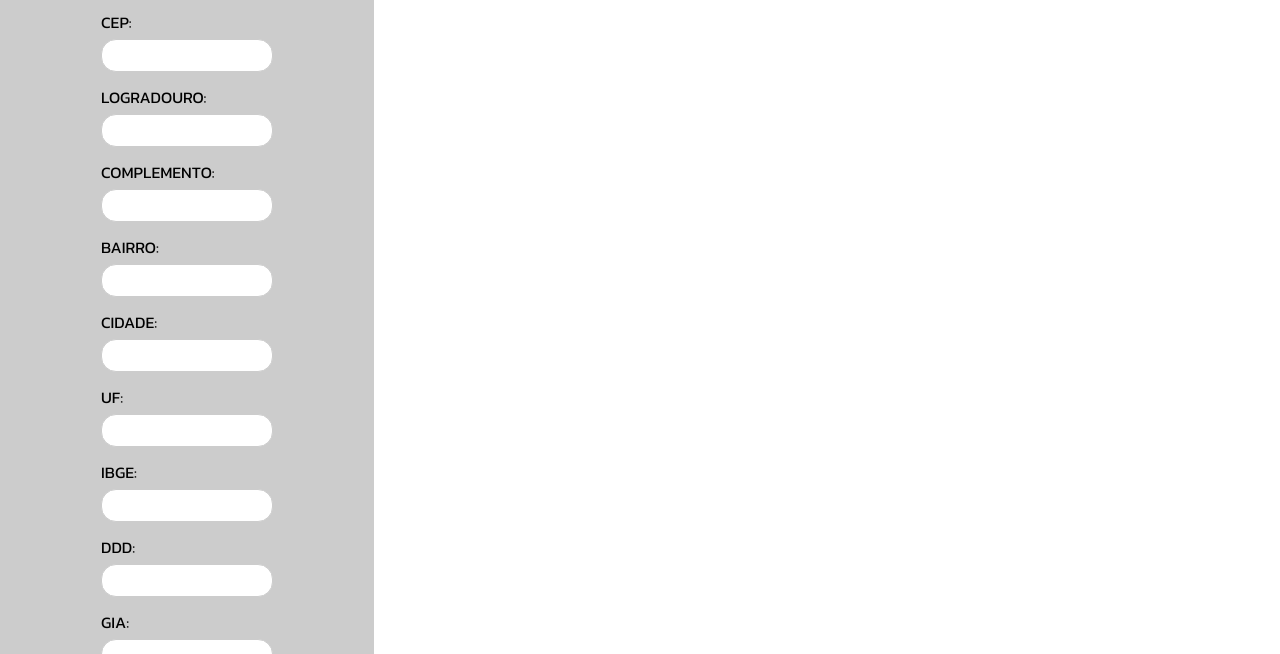
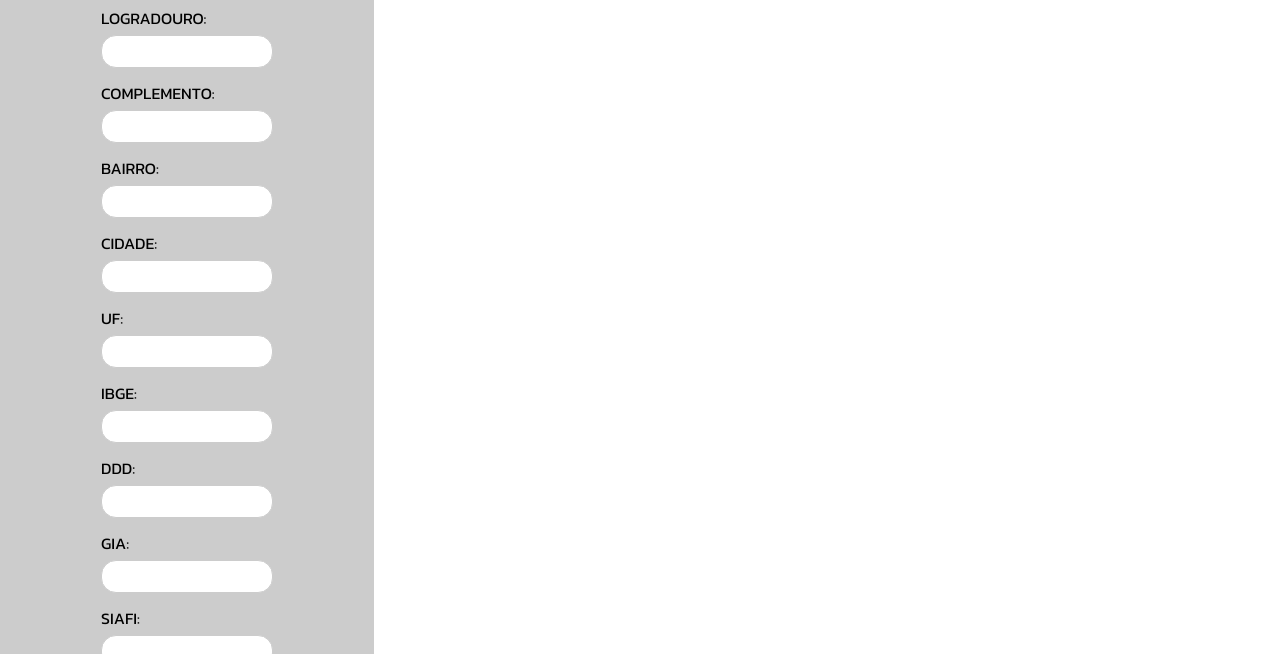
Before and after one commit to kkkjjoao/Fetch-API-CEP, a plain HTML site: page index.html in a window 1280 px wide. Shown: the part 146-800 px from the top of the page. Drawn offline with Linux system fonts and the light colour scheme.

Commit message:
Update estilo.css

```diff
--- a/estilo.css
+++ b/estilo.css
@@ -26,7 +26,7 @@
     align-items: center;
     justify-content: center;
 
-    height: 1058px;
+    height: 900px;
     /*  */
 }
 
```
